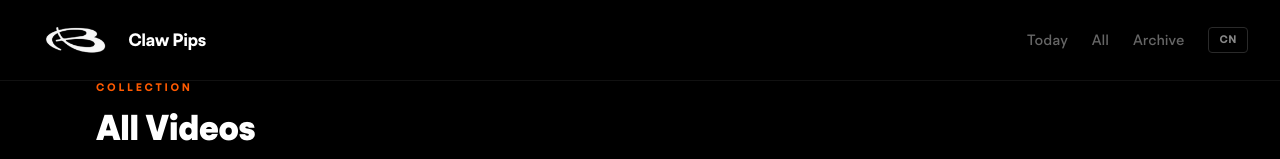
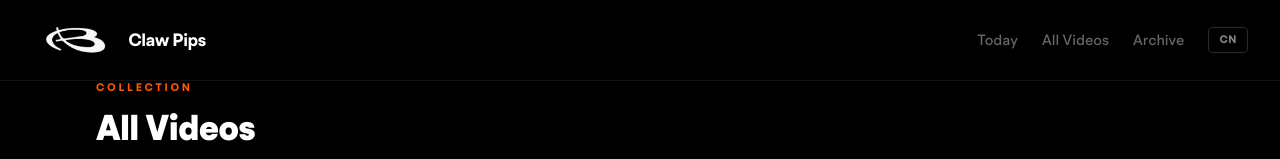
Before and after one commit to kylelinger/yt-inspo-web, a Next.js app: page /videos in a window 1280 px wide. Shown: the top 159 px of the page. Built offline with nearby package versions, Linux system fonts and the light colour scheme; no server answers; the database is empty.

Commit message:
fix: rollback UI to 305415d (keep videos.json data)

```diff
--- a/src/components/AllVideosExplorer.tsx
+++ b/src/components/AllVideosExplorer.tsx
@@ -130,10 +130,7 @@ export default function AllVideosExplorer({ videos, lang = "us" }: { videos: Vid
           {tr(lang, "No videos matched your filters", "没有匹配的视频")}
         </div>
       ) : (
-        <div
-          className={isAdmin ? "grid gap-3 sm:gap-4" : "grid gap-[2px] sm:grid-cols-2"}
-          style={{ background: isAdmin ? "transparent" : "#000000" }}
-        >
+        <div className="grid gap-3 sm:gap-4" style={{ background: "transparent" }}>
           {filtered.map((v) => (
             <VideoCard key={v.id} video={v} />
           ))}
--- a/src/components/NavBar.tsx
+++ b/src/components/NavBar.tsx
@@ -25,7 +25,7 @@ export default function NavBar({ initialLang = "us" }: { initialLang?: Lang }) {
           ]
         : [
             { href: "/", label: tr(lang, "Today", "今日") },
-            { href: "/videos", label: tr(lang, "All", "全部") },
+            { href: "/videos", label: tr(lang, "All Videos", "全部视频") },
             { href: "/archive", label: tr(lang, "Archive", "往期") },
           ],
     [isAdmin, lang]
```
